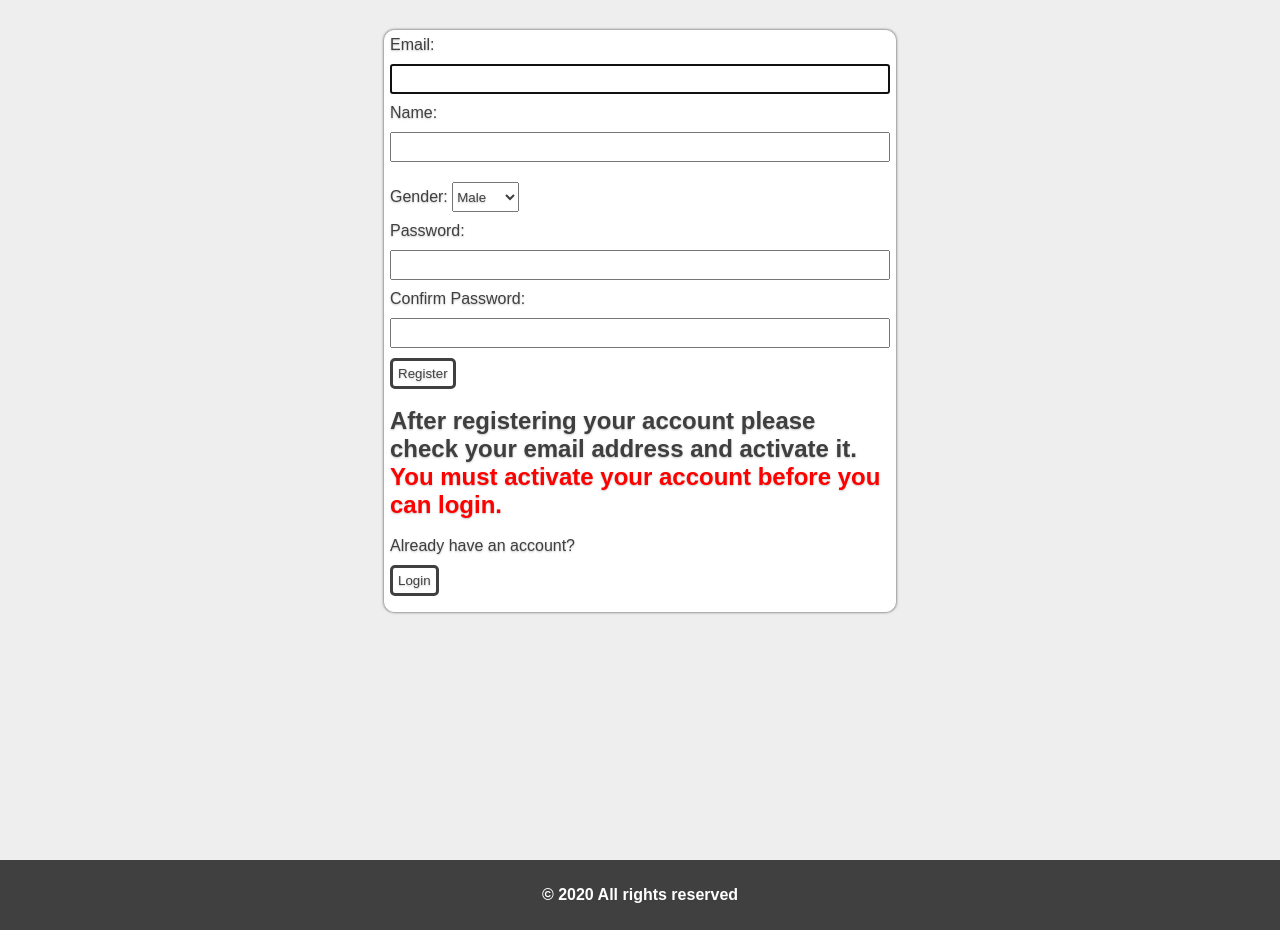
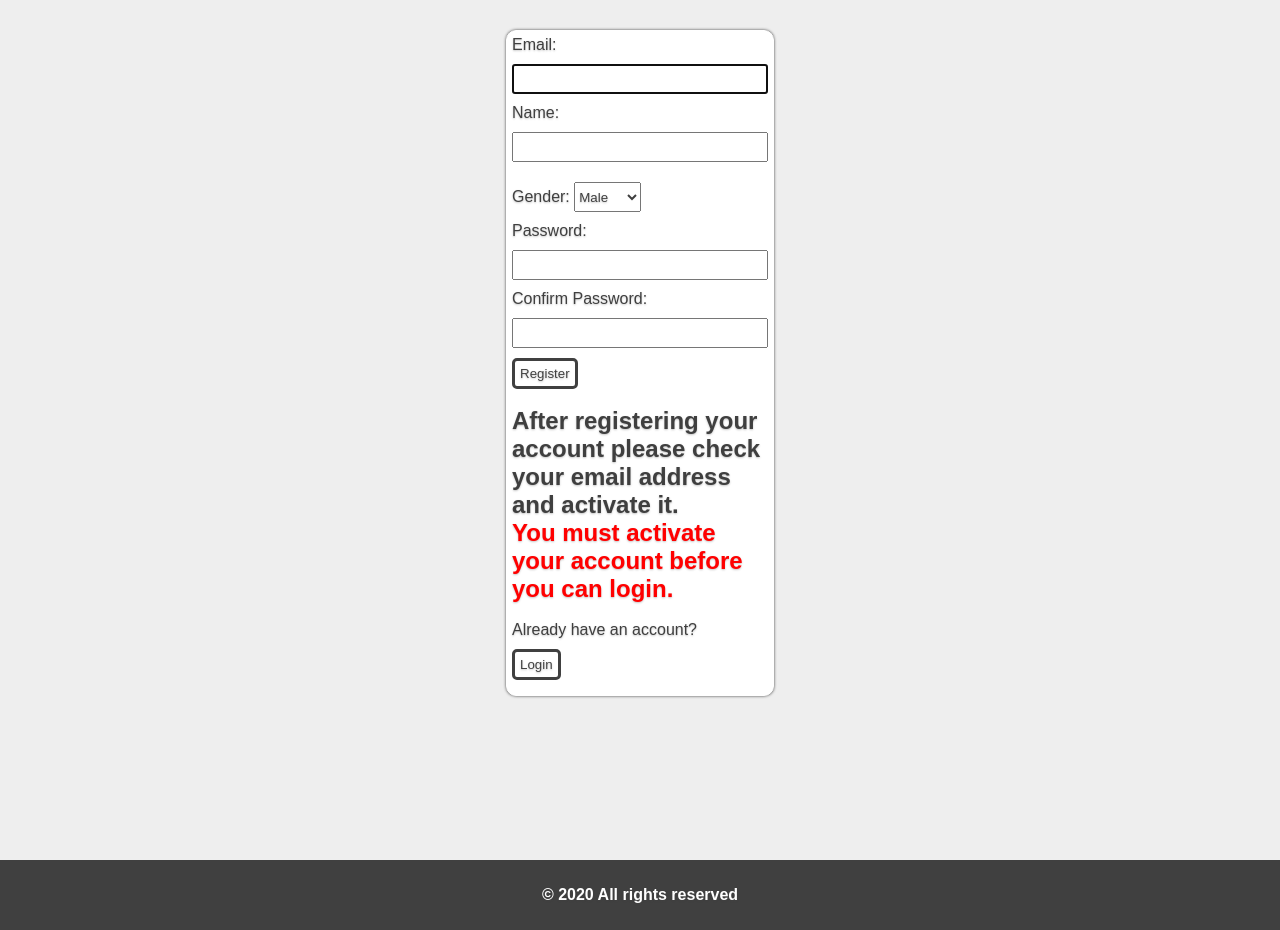
Before and after one commit to SLDem/followerr, a Django app: page /signup/ in a window 1280 px wide. Shown: the part 50-980 px from the top of the page. Run offline with Django 3.2, Linux system fonts and the light colour scheme; parts of the project's set-up code (start-up, migrations or seed data) failed here and were passed over; some libraries are stand-ins or nearby versions.

Commit message:
Changed some styling and fixed post editing

```diff
--- a/static/followerr/auth.css
+++ b/static/followerr/auth.css
@@ -26,10 +26,13 @@
 
 input[type=text]{
     width: 100%;
-    margin: 10px 0;
 }
 
 input[type=password]{
     width: 100%;
-    margin: 10px 0;
 }
+
+.login-signup-wrap {
+    width: 50%;
+    margin: 0 auto;
+}
--- a/static/followerr/photoalbums.css
+++ b/static/followerr/photoalbums.css
@@ -1,8 +1,6 @@
 .new-photoalbum-title, .new-image-title, .new-picture-input {
     width: 100%;
     margin-bottom: 5px;
-    margin-top: 5px;
-    height: 33px;
 }
 
 .images-wrap {
--- a/templates/followerr/authentication/custom_signup.html
+++ b/templates/followerr/authentication/custom_signup.html
@@ -1,6 +1,6 @@
 {% extends "base.html" %}
 {% block content %}
-<div class="main-form">
+<div class="main-form login-signup-wrap">
     <form method="post">
         {{ form.as_p }}
         <button class="dark-button" type="submit">Register</button>
--- a/templates/followerr/authentication/login.html
+++ b/templates/followerr/authentication/login.html
@@ -1,6 +1,6 @@
 {% extends "base.html" %}
 {% block content %}
-<div class="main-form">
+<div class="main-form login-signup-wrap">
     <h1>Login</h1>
     <form class="login-from" method="post">
         {% csrf_token %}
```
Also changed, not shown: db.sqlite3.
